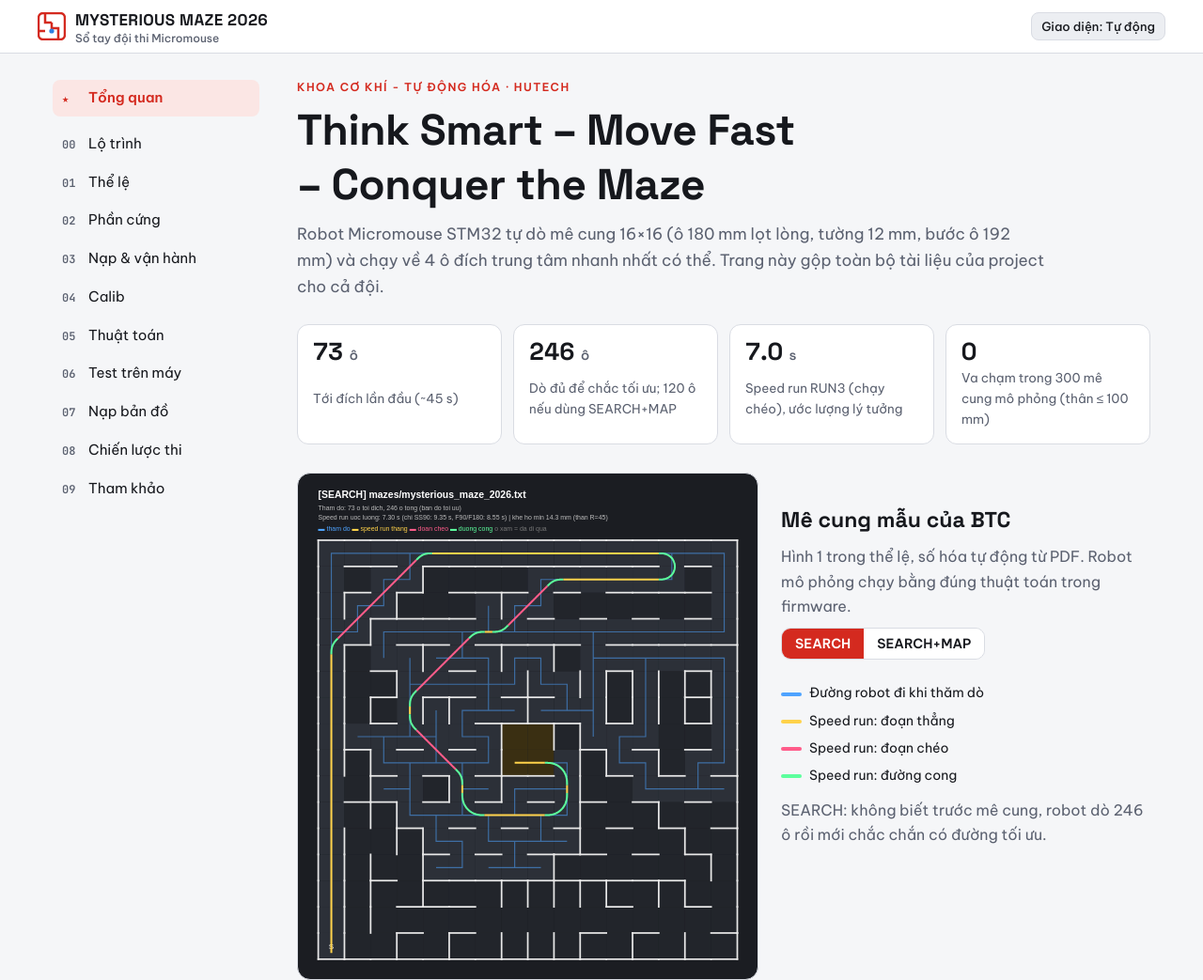
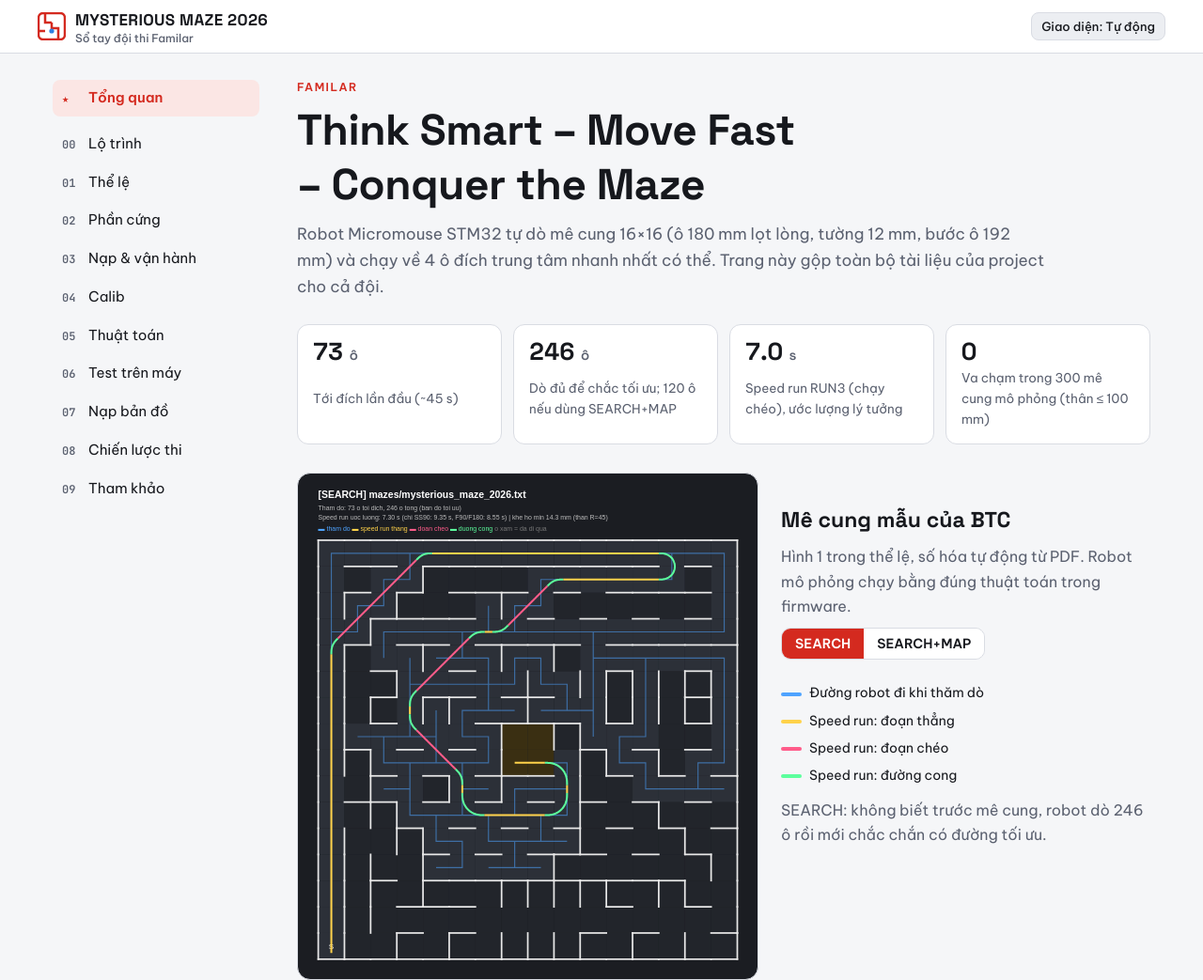
Before and after one commit to minhhieuphamit/mysterious-maze-hutech, a plain HTML site: page index.html in a window 1280 px wide. Shown: the top 1043 px of the page at 94% size. Drawn offline with Linux system fonts and the light colour scheme.

Commit message:
Trang web: đổi tên hiển thị thành đội Familar

```diff
--- a/index.html
+++ b/index.html
@@ -208,7 +208,7 @@ tr:last-child td { border-bottom: 0; }
         <path d="M8 1v10h7M22 29V17h-7v-6M1 20h7" fill="none" stroke="var(--accent)" stroke-width="2.5"/>
         <circle cx="15" cy="20" r="2.6" fill="var(--path)"/>
       </svg>
-      <span><b>MYSTERIOUS MAZE 2026</b><small>Sổ tay đội thi Micromouse</small></span>
+      <span><b>MYSTERIOUS MAZE 2026</b><small>Sổ tay đội thi Familar</small></span>
     </a>
     <button class="theme-btn" id="themeBtn" type="button">Giao diện: Tự động</button>
   </div>
@@ -223,7 +223,7 @@ tr:last-child td { border-bottom: 0; }
   <main id="main">
     <section class="doc home" id="view-tong-quan" data-view="tong-quan">
       <div class="hero">
-        <span class="eyebrow">Khoa Cơ khí - Tự động hóa · HUTECH</span>
+        <span class="eyebrow">Familar</span>
         <h1>Think Smart – Move Fast – Conquer the Maze</h1>
         <p>Robot Micromouse STM32 tự dò mê cung 16×16 (ô 180 mm lọt lòng, tường 12 mm, bước ô 192 mm) và chạy về 4 ô đích trung tâm nhanh nhất có thể. Trang này gộp toàn bộ tài liệu của project cho cả đội.</p>
       </div>
```
Also changed, not shown: scripts/site/template.html (+2 -2 lines).
